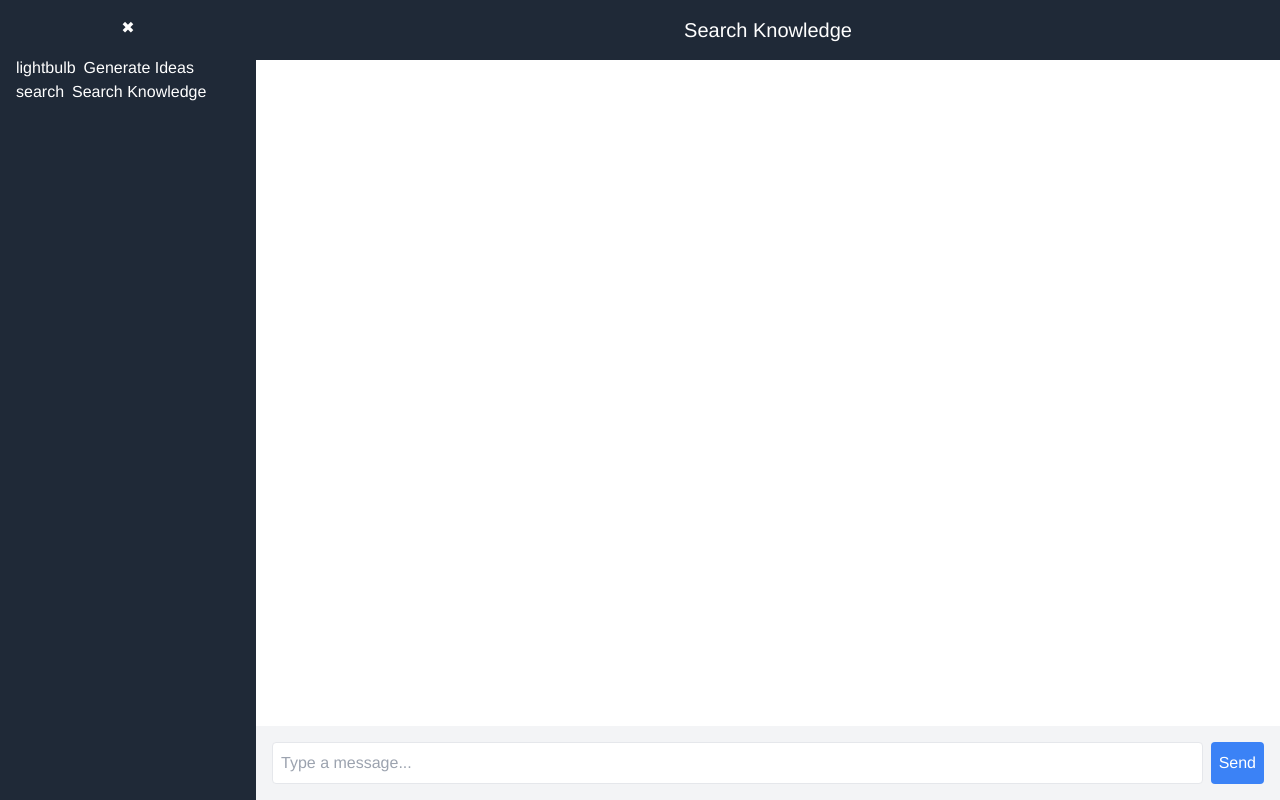
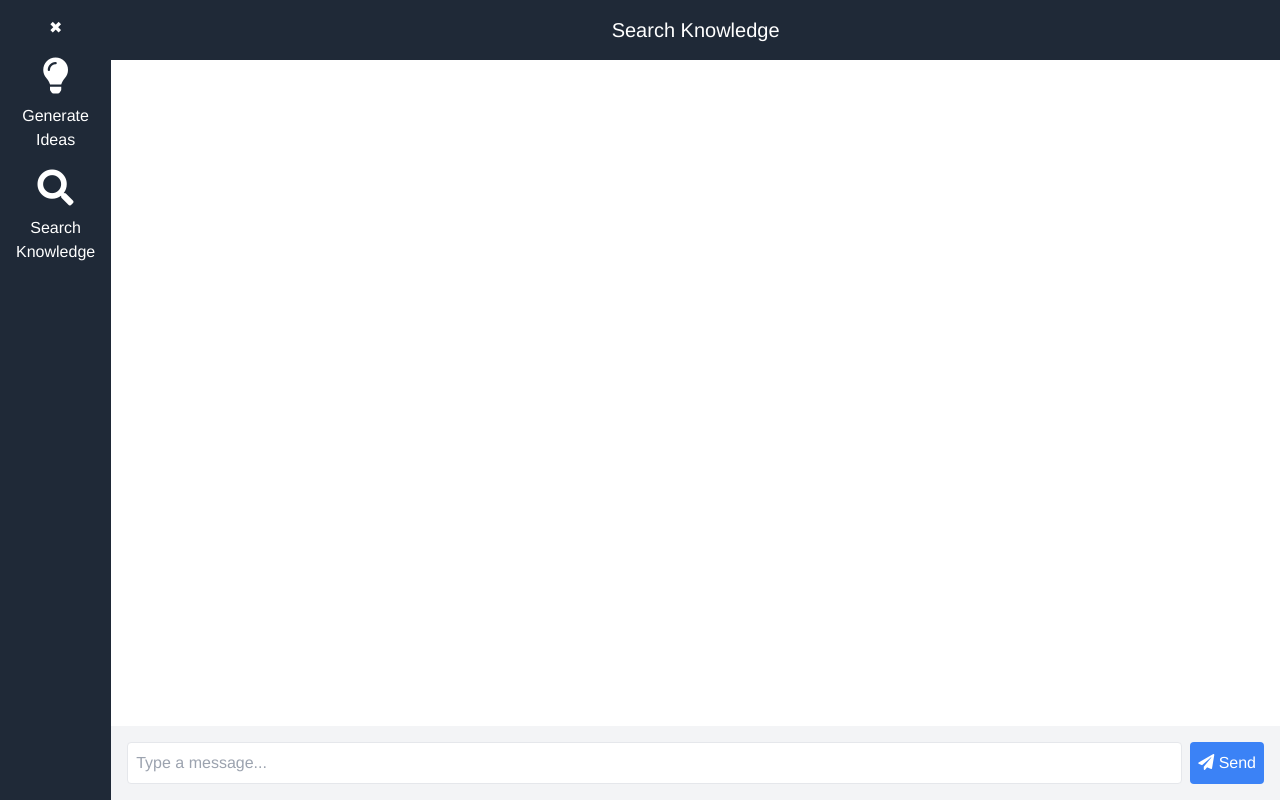
Before and after one commit to n3rdgir1/elysian-mirror, a Vue app in the folder frontend/: page /search-knowledge in a window 1280 px wide. Built offline with nearby package versions, Linux system fonts and the light colour scheme.

Commit message:
implements correct iconography

```diff
--- a/frontend/src/App.vue
+++ b/frontend/src/App.vue
@@ -1,22 +1,22 @@
 <template>
   <div class="min-h-screen flex">
-    <aside :class="['bg-gray-800 text-white p-4', { 'w-16': isCollapsed, 'w-64': !isCollapsed }]">
+    <aside :class="['bg-gray-800 text-white p-4', { 'w-16': isCollapsed, 'w-45': !isCollapsed }]">
       <button @click="toggleMenu" class="mb-4">
         <span v-if="isCollapsed">☰</span>
         <span v-else>✖</span>
       </button>
       <nav>
         <ul>
-          <li>
-            <router-link to="/generate-ideas" class="flex items-center">
-              <span class="material-icons">lightbulb</span>
-              <span v-if="!isCollapsed" class="ml-2">Generate Ideas</span>
+          <li class="mb-4">
+            <router-link to="/generate-ideas" class="flex flex-col items-center">
+              <i :class="['fas fa-lightbulb', { 'text-2xl': isCollapsed, 'text-4xl': !isCollapsed }]"></i>
+              <span v-if="!isCollapsed" class="mt-2 text-center">Generate<br>Ideas</span>
             </router-link>
           </li>
-          <li>
-            <router-link to="/search-knowledge" class="flex items-center">
-              <span class="material-icons">search</span>
-              <span v-if="!isCollapsed" class="ml-2">Search Knowledge</span>
+          <li class="mb-4">
+            <router-link to="/search-knowledge" class="flex flex-col items-center">
+              <i :class="['fas fa-search', { 'text-2xl': isCollapsed, 'text-4xl': !isCollapsed }]"></i>
+              <span v-if="!isCollapsed" class="mt-2 text-center">Search<br>Knowledge</span>
             </router-link>
           </li>
         </ul>
@@ -50,6 +50,7 @@ export default {
 
 <style>
 @import './assets/tailwind.css';
+@import url('https://cdnjs.cloudflare.com/ajax/libs/font-awesome/5.15.4/css/all.min.css');
 
 #app {
   font-family: Avenir, Helvetica, Arial, sans-serif;
--- a/frontend/src/components/ChatWindow.vue
+++ b/frontend/src/components/ChatWindow.vue
@@ -7,6 +7,8 @@
       <div v-for="(message, index) in messages" :key="index" class="mb-2">
         <div :class="{'text-right': message.isUser}">
           <span :class="{'bg-blue-500 text-white': message.isUser, 'bg-gray-300': !message.isUser}" class="inline-block p-2 rounded">
+            <i v-if="message.isUser" class="fas fa-user"></i>
+            <i v-else class="fas fa-robot"></i>
             {{ message.text }}
           </span>
         </div>
@@ -14,7 +16,9 @@
     </div>
     <div class="p-4 bg-gray-100 flex">
       <input v-model="newMessage" @keyup.enter="sendMessage" class="flex-1 p-2 border rounded" type="text" placeholder="Type a message...">
-      <button @click="sendMessage" class="ml-2 p-2 bg-blue-500 text-white rounded">Send</button>
+      <button @click="sendMessage" class="ml-2 p-2 bg-blue-500 text-white rounded">
+        <i class="fas fa-paper-plane"></i> Send
+      </button>
     </div>
   </div>
 </template>
```
